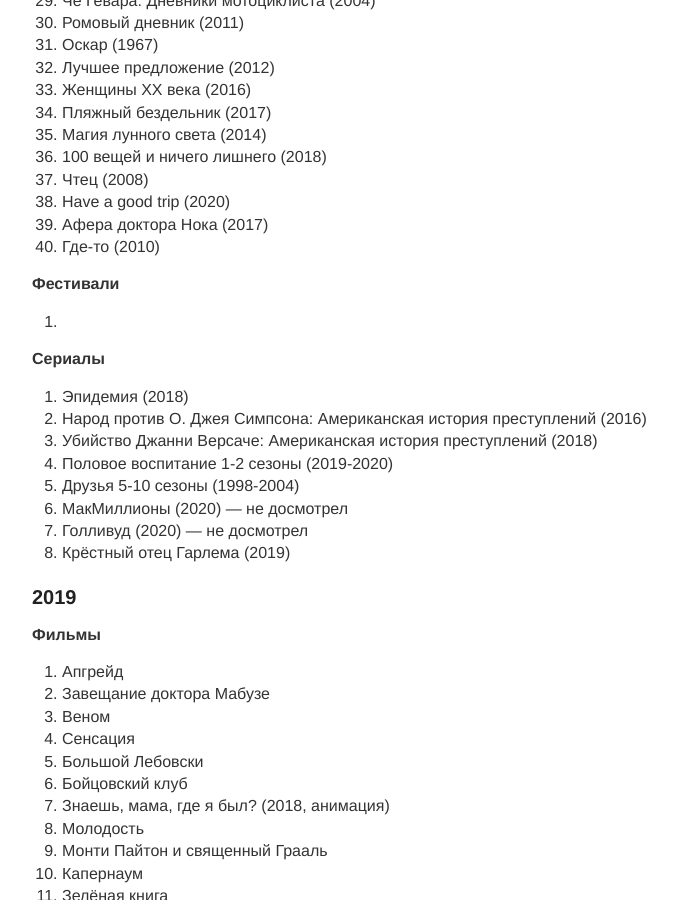
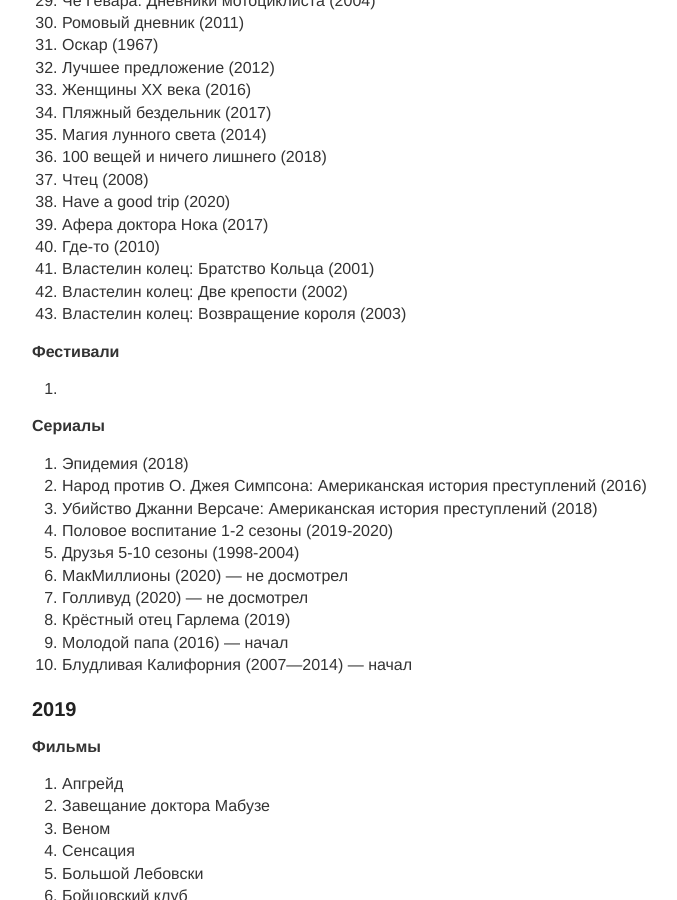
Before and after one commit to sombro/nbuevich.com, a Jekyll site: the page built from blog/_posts/2099-12-14-movies.md, in a window 1280 px wide and 900 px high, scrolled down 1078 px. Shown: the whole window, without its empty margins (248-925 px from the left). Built offline with Jekyll 4.4.1, drawn with Linux system fonts in a browser that asks for light colours.

```diff
--- a/blog/_posts/2099-12-14-movies.md
+++ b/blog/_posts/2099-12-14-movies.md
@@ -60,6 +60,9 @@ image: ''
     <li>Have a good trip (2020)</li>
     <li>Афера доктора Нока (2017)</li>
     <li>Где-то (2010)</li>
+    <li>Властелин колец: Братство Кольца (2001)</li>
+    <li>Властелин колец: Две крепости (2002)</li>
+    <li>Властелин колец: Возвращение короля (2003)</li>
 </ol>
 
 <b>Фестивали</b>
@@ -79,6 +82,8 @@ image: ''
     <li>МакМиллионы (2020) — не досмотрел</li>
     <li>Голливуд (2020) — не досмотрел</li>
     <li>Крёстный отец Гарлема (2019)</li>
+    <li>Молодой папа (2016) — начал</li>
+    <li>Блудливая Калифорния (2007—2014) — начал</li>
 </ol>
 
 ## <span id="2019">2019</span> ##
```
Also changed, not shown: blog/_posts/2099-12-13-books.md (+1 -1 lines).
